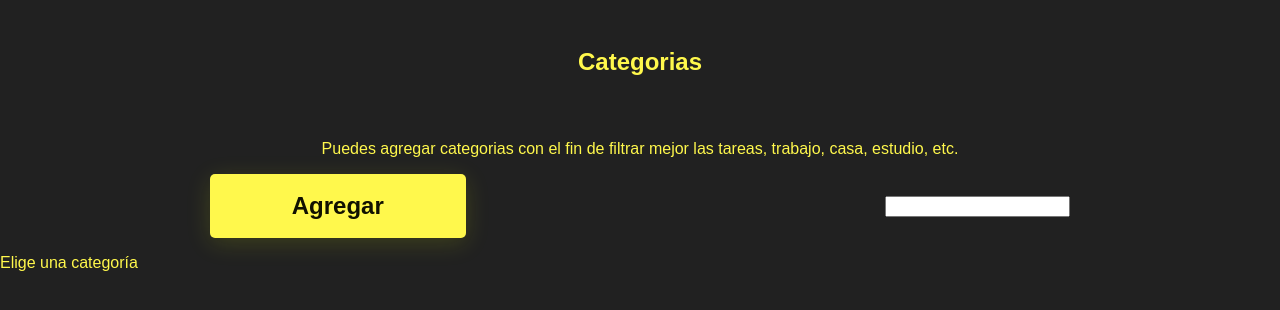
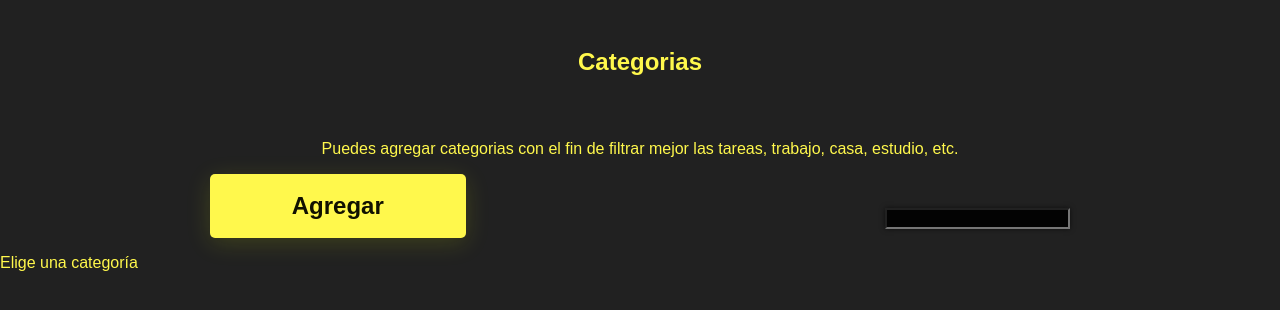
Before and after one commit to 7Steng7/ToDoList, a React app: page / in a window 1280 px wide. Built offline with nearby package versions, Linux system fonts and the light colour scheme.

Commit message:
empty spaces at Categories

```diff
--- a/src/AppComponent/AppUI.js
+++ b/src/AppComponent/AppUI.js
@@ -1,5 +1,6 @@
 import React, { useState } from 'react';
 import './App.css';
+import '../ItemComponent/TodoItem.css';
 import { TodoCategories } from '../CategoriesComponent/TodoCategories';
 import { ToDoContext } from '../ToDoContext/ToDoContext';
 import { TodoCounter } from '../CounterComponent/TodoCounter';
@@ -15,9 +16,41 @@ import { ToDoLoader } from '../ToDoLoading/Loader';
 
 function AppUI() {
   //Context Consumer
-  const {error, loading, searchedTodos, complete, deleteTodo, changeImportant, changeUrgent, openModal, setOpenModal} = React.useContext(ToDoContext);
+  const {error, loading, searchedTodos, complete, deleteTodo, changeImportant, changeUrgent, openModal, setOpenModal, categories} = React.useContext(ToDoContext);
   const magnitudeToDo = ['Importante y urgente', 'Importante pero no urgente', 'Urgente pero no importante', 'Ni urgente, ni importante'];
-  const [ activeCategory, setActiveCategory ] = useState()
+  const quadrants = categories.map(category => {
+    return { category: category.name, quadrants: [0, 0, 0, 0] };
+  });
+
+  const calculateQuadrants = (quadrants, searchedTodos) => {
+    quadrants.forEach(quadrant => {
+      searchedTodos.forEach(todo => {
+        if (todo.category === quadrant.category) {
+          if (todo.important && todo.urgent) {
+            quadrant.quadrants[0] += 1;
+          } else if (todo.important && !todo.urgent) {
+            quadrant.quadrants[1] += 1;
+          } else if (!todo.important && todo.urgent) {
+            quadrant.quadrants[2] += 1;
+          } else if (!todo.important && !todo.urgent) {
+            quadrant.quadrants[3] += 1;
+          }
+        }
+      });
+    });
+  };
+
+  const getQuadrantIndex = (todo) => {
+    if (todo.important && todo.urgent) return 0;
+    if (todo.important && !todo.urgent) return 1;
+    if (!todo.important && todo.urgent) return 2;
+    return 3; // Ni urgente ni importante
+  };
+
+  calculateQuadrants(quadrants, searchedTodos);
+  const [ activeCategory, setActiveCategory ] = useState();
+  // console.log(quadrants[1].quadrants[1])
+
   return (
   <React.Fragment>
     <TodoCategories
@@ -34,6 +67,7 @@ function AppUI() {
         setOpenModal={setOpenModal}
       />
     </div>
+
     {/* Add UI at the component */}
     <section style={{marginTop : '30px' , display : 'flex', flexWrap : 'wrap'}}>
       {magnitudeToDo.map((magnitude, magnitudeIndex) => (
@@ -45,24 +79,31 @@ function AppUI() {
             {/* Loading status */}
             {loading && <ToDoLoader />}
             {/* The list is empty */}
-            {(!loading && !searchedTodos.length) && <ToDoEmpty />}
+            {(!loading && searchedTodos.length === 0) && <ToDoEmpty />}
             {/* Loop each item in the list */}
-            {searchedTodos.map((todo, index) => (
+            {searchedTodos.length > 0 && searchedTodos.map((todo, index) => (
               <TodoItem
                 key={index}
                 index={magnitudeIndex}
+                quadrant={quadrants}
                 activeCategory={activeCategory}
                 category={todo.category}
                 text={todo.text}
                 completed={todo.completed}
                 urgent={todo.urgent}
                 important={todo.important}
-                onComplete = {() => complete(todo.text)}
-                onDelete = {() => deleteTodo(todo.text)}
-                changeUrgent = {() => changeUrgent(todo.text)}
-                changeImportant = {() => changeImportant(todo.text)}
+                onComplete={() => complete(todo.text)}
+                onDelete={() => deleteTodo(todo.text)}
+                changeUrgent={() => changeUrgent(todo.text)}
+                changeImportant={() => changeImportant(todo.text)}
                 />
               ))}
+           {searchedTodos.filter(todo => {
+              const quadrantIndex = getQuadrantIndex(todo);
+              return quadrantIndex === magnitudeIndex && todo.category === activeCategory;
+            }).length === 0 && <li className="TodoItem">No hay items en este cuadrante :(</li>}
+            {/* If there are no items and not loading, show ToDoEmpty */}
+            {(!loading && searchedTodos.length === 0) && <ToDoEmpty />}
           </TodoList>
         </div>
       ))}
--- a/src/CategoriesComponent/TodoCategories.css
+++ b/src/CategoriesComponent/TodoCategories.css
@@ -12,3 +12,15 @@
   .buttonCategory{
     width: 20%;
   }
+  .inputCategory{
+    background-color: #000000e7;
+    position: relative;
+    display: flex;
+    justify-content: center;
+    align-items: center;
+    margin-top: 24px;
+    box-shadow: 0px 0px 5px rgba(0, 0, 0, 0.589);
+    color: #fff84c;
+    max-width: 80%;
+    text-align: center;
+  }
--- a/src/CategoriesComponent/TodoCategories.js
+++ b/src/CategoriesComponent/TodoCategories.js
@@ -31,7 +31,7 @@ function TodoCategories({ setActiveCategory }) {
       <p style={{textAlign : 'center'}}>Puedes agregar categorias con el fin de filtrar mejor las tareas, trabajo, casa, estudio, etc.</p>
     <div className='ContainerButtonCategory'>
       <button className='buttonCategory' onClick={onAddCategory}>Agregar</button>
-      <input type="text" value={nameCategory} onChange={handleChange}/>
+      <input className='inputCategory' type="text" value={nameCategory} onChange={handleChange}/>
     </div>
     <div style={{display : 'flex', justifyContent : 'space-around'}}>
         {categories.map((category, index) => (
--- a/src/ItemComponent/TodoItem.css
+++ b/src/ItemComponent/TodoItem.css
@@ -9,6 +9,7 @@
   color: #fff84c;
   max-width: 80%;
   text-align: center;
+  min-height: 72px;
 }
 
 .TodoItem-p {
--- a/src/ItemComponent/TodoItem.js
+++ b/src/ItemComponent/TodoItem.js
@@ -2,9 +2,9 @@ import React from 'react';
 import './TodoItem.css';
 import { IoMdCheckmarkCircleOutline, IoIosArrowDroprightCircle, IoMdRemoveCircle } from 'react-icons/io';
 
+
 const TodoItem = (props) => {
-  console.log()
-  //Pregunta el nivel de importancia y urgencia para acomodarlo en la matriz
+
   const shouldRenderItem = (important, urgent, index) => {
     return (
       (!!important && !!urgent && index === 0) ||
@@ -13,15 +13,22 @@ const TodoItem = (props) => {
       (!important && !urgent && index === 3)
     );
   };
-  //Retorna null para los que no renderiza por lo que no renderiza nada
+
   if (!shouldRenderItem(props.important, props.urgent, props.index)) {
     return null;
   }
 
-  //Matriz
+  const shouldRenderEmpty = (category, index) =>{
+    props.quadrant.forEach(item => {
+      if(category === item.category && item.quadrants[index] >= 0){
+        return true;
+      }
+    });
+  }
+
   return (
-    props.category === props.activeCategory ?
-    (
+  <>
+    {props.category === props.activeCategory ? (
       <li className="TodoItem">
         <span
           className={`Icon Icon-check ${props.completed ? 'Icon-check--active' : ''}`}
@@ -42,8 +49,14 @@ const TodoItem = (props) => {
           <IoMdRemoveCircle />
         </span>
       </li>
-    )
-     : null
+        ) : (
+          shouldRenderEmpty(props.activeCategory, props.index) ? (
+            <li className="TodoItem">No hay items :(</li>
+          ) : (
+            <></>
+          )
+        )}
+      </>
   );
 };
 
```
Also changed, not shown: src/AppComponent/App.css (line endings or trailing spaces). Lines whose indentation alone changed are shown as unchanged.
